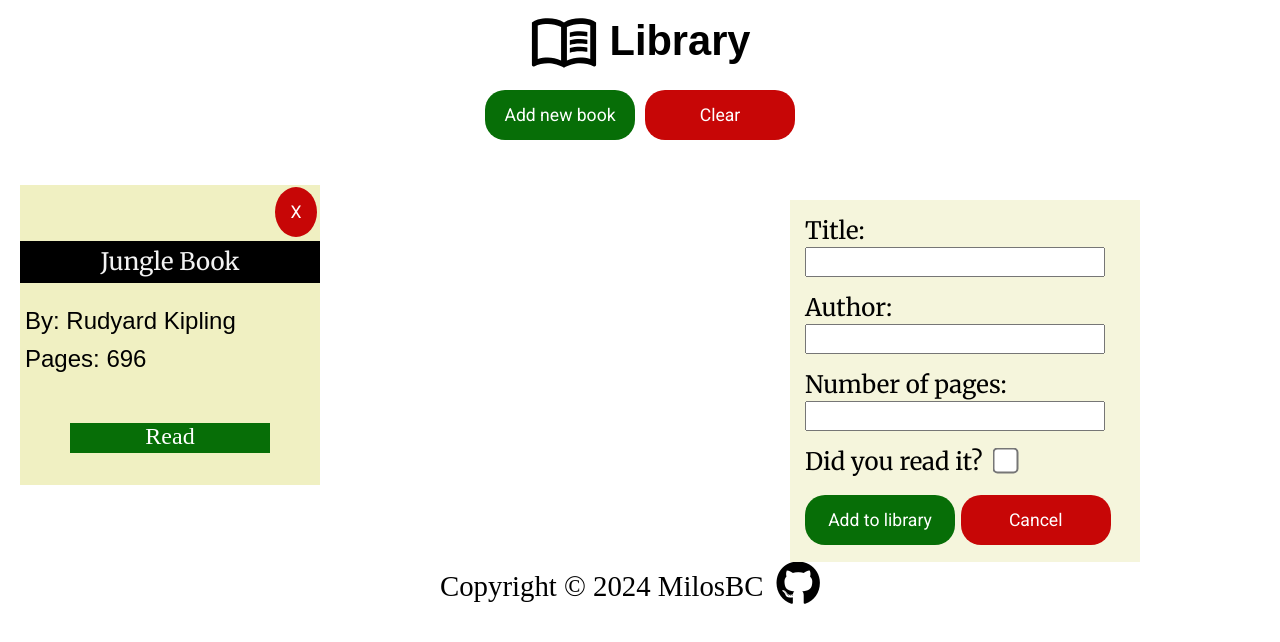
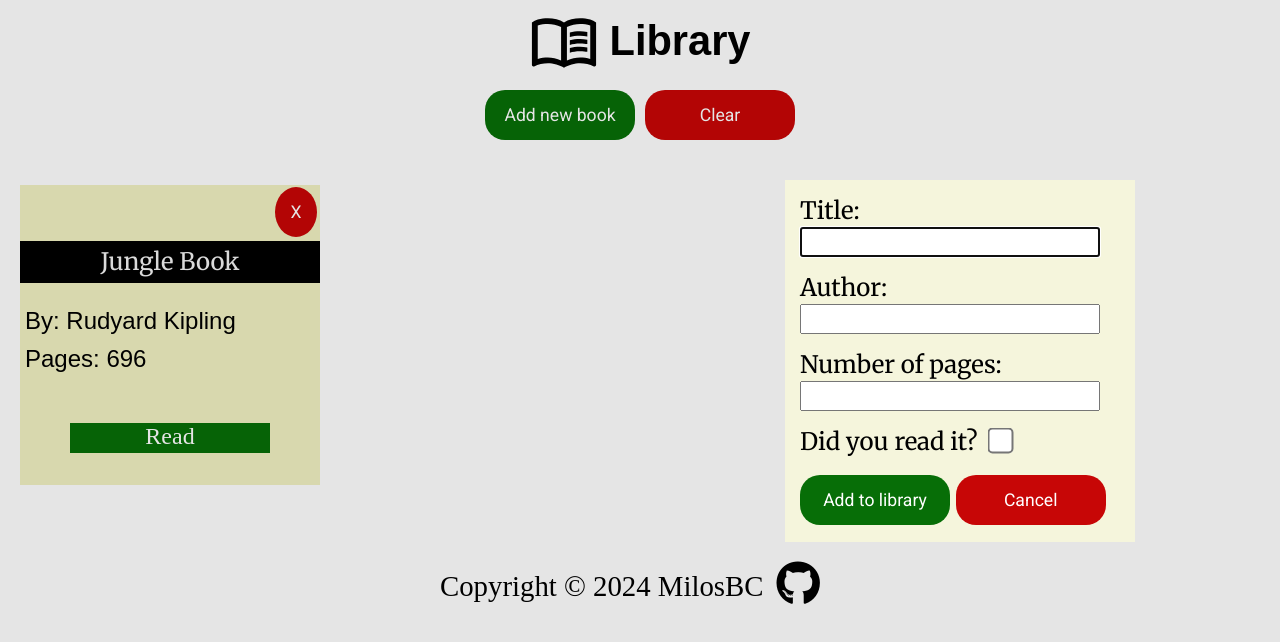
Before and after one commit to MilosBC/library, a plain HTML site: page index.html in a window 1280 px wide. Both pictures are taken after a click on the button "Add new book". Drawn offline with Linux system fonts and the light colour scheme; a web font is replaced by a local one.

Commit message:
Make the modal show up
The modal is now showing after the button is clicked

```diff
--- a/index.html
+++ b/index.html
@@ -50,31 +50,15 @@
 
 
 
+    </div>
 
-
-
-
-
-
-
-
-
-
-
-
-
-
-
-
-
-
-
-
+    <dialog>
         <form action="#" method="get" >
          <div class="book-title">
          <label for="title">Title:</label>
          <input type="text" id="title">
         </div>
+
 
         <div class="book-author">
             <label for="author">Author:</label>
@@ -97,8 +81,7 @@
 
         </div>
         </form>
-
-    </div>
+    </dialog>
 
     <div class="footer">
         <p>Copyright &copy; 2024 MilosBC</p> <a href="https://github.com/MilosBC" target="_blank"><i class="fa-brands fa-github"></i></a>
--- a/script.js
+++ b/script.js
@@ -1,7 +1,15 @@
 const allBooks = [];
+
+const newBook = document.querySelector('.new-book');
+const emptyLibrary = document.querySelector('.clear');
+const dialog = document.querySelector('dialog');
 
 function Book(author, title, numberOfPages) {
 this.author = author;
 this.title = title;
 this.numberOfPages = numberOfPages;
 }
+
+newBook.addEventListener('click', () => {
+dialog.showModal();
+})
--- a/styles.css
+++ b/styles.css
@@ -105,13 +105,21 @@ input[type="submit"]
     display: none;
 }
 
+dialog {
+    border: none;
+    position: relative;
+    left: 785px;
+    top: 180px;
+}
+
 form {
     background-color: beige;
     width: 350px;
     height: 362px;
-    position: absolute;
-    left: 790px;
-    top: 200px;
+    /*position: relative;
+    left: 720px;
+    top: 200px; */
+
     padding: 15px;
     font-family: "Merriweather", serif;
     font-size: 1.5rem;
```
